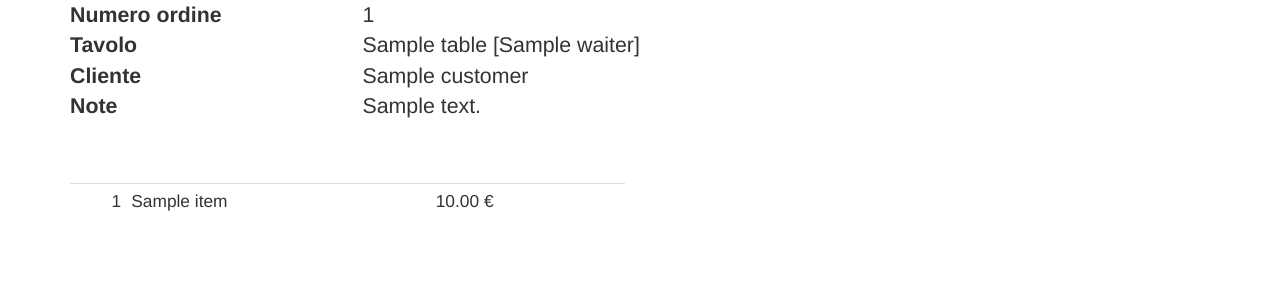
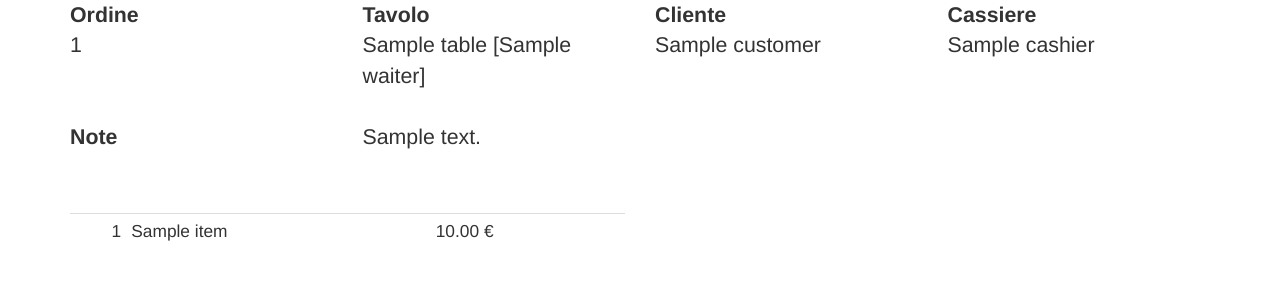
Before and after one commit to antocuni/ristomele, a Flask app: template server/templates/order.html in a window 1280 px wide. Shown: the top 300 px of the page. Run offline with Flask 2, Linux system fonts and the light colour scheme; the template is opened without the code that fills it: most values are stand-ins (such as "Sample title", 1, 10 or a date in 2020); parts of the project's set-up code (start-up, migrations or seed data) failed here and were passed over.

Commit message:
record the cashier who took the order, and display it everywhere

```diff
--- a/mobile/src/ristomele/gui/app.py
+++ b/mobile/src/ristomele/gui/app.py
@@ -43,6 +43,9 @@ class RistoMeleApp(App):
         config.setdefaults('server', {
             'host': '192.168.1.3',
             'port': '5000'
+        })
+        config.setdefaults('ristomele', {
+            'cashier': ''
         })
 
     def build_settings(self, settings):
@@ -170,7 +173,8 @@ class RistoMeleApp(App):
 
             Item(name='Caffe', price=1),
         ]
-        order = model.Order(table=table, menu=items)
+        order = model.Order(table=table, menu=items,
+                            cashier=self.config.get('ristomele', 'cashier'))
         screen = NewOrderScreen(name='menu', order=order)
         self.root.open(screen)
 
--- a/mobile/src/ristomele/model.py
+++ b/mobile/src/ristomele/model.py
@@ -50,6 +50,7 @@ class MenuItem(EventDispatcher):
 class Order(EventDispatcher):
     id = ObjectProperty()
     date = ObjectProperty()
+    cashier = StringProperty()
     table = ObjectProperty()
     customer = StringProperty()
     notes = StringProperty()
@@ -64,6 +65,7 @@ class Order(EventDispatcher):
         return cls(
             id = data.get('id'),
             date = date,
+            cashier = data['cashier'],
             table = table,
             customer = data['customer'],
             notes = data['notes'],
@@ -72,6 +74,7 @@ class Order(EventDispatcher):
 
     def as_dict(self):
         return dict(
+            cashier=self.cashier,
             table=self.table.name,
             waiter=self.table.waiter,
             customer=self.customer,
@@ -89,6 +92,7 @@ class Order(EventDispatcher):
             date = ''
         w('Numero ordine: %s %s' % (num, date))
         w('Tavolo: %s [%s]' % (self.table.name, self.table.waiter))
+        w('Cassiere: %s' % (self.cashier))
         w('Cliente: %s' % self.customer)
         w('')
         total = 0
--- a/mobile/src/ristomele/testing/test_model.py
+++ b/mobile/src/ristomele/testing/test_model.py
@@ -42,6 +42,7 @@ def test_Order_as_dict(example_order):
     d = example_order.as_dict()
     assert d == dict(
         table='11',
+        cashier='gian',
         waiter='anto',
         customer='pippo',
         notes='my notes',
@@ -62,6 +63,7 @@ def test_Menu_as_textural_recepit(example_order):
     assert txt == textwrap.dedent("""
         Numero ordine:
         Tavolo: 11 [anto]
+        Cassiere: gian
         Cliente: pippo
 
         Pasta                  x1  10.00
@@ -85,6 +87,7 @@ def test_Menu_as_textural_recepit(example_order):
     exp = textwrap.dedent("""
         Numero ordine: 1 [15/08 20:00]
         Tavolo: 11 [anto]
+        Cassiere: gian
         Cliente: pippo
         """).strip()
     assert txt.startswith(exp)
--- a/server/model.py
+++ b/server/model.py
@@ -16,6 +16,7 @@ class Table(db.Model):
 class Order(db.Model):
     id = db.Column(db.Integer, primary_key=True)
     date = db.Column(db.DATETIME)
+    cashier = db.Column(db.TEXT)
     table = db.Column(db.TEXT)
     waiter = db.Column(db.TEXT)
     customer = db.Column(db.TEXT)
@@ -26,6 +27,7 @@ class Order(db.Model):
     def from_dict(cls, data):
         return cls(
             date = datetime.now(),
+            cashier = data['cashier'],
             table = data['table'],
             waiter = data['waiter'],
             customer = data['customer'],
@@ -44,6 +46,7 @@ class Order(db.Model):
         return dict(
             id = self.id,
             date = self.date.strftime('%Y-%m-%d %H:%M:%S') if self.date else None,
+            cashier = self.cashier,
             table = self.table,
             waiter = self.waiter,
             customer = self.customer,
--- a/server/templates/order.html
+++ b/server/templates/order.html
@@ -7,26 +7,20 @@
   <body style="font-size: 16pt">
     <div class="container">
       <div class="row">
-        <div class="col-xs-3">
-          <b>Numero ordine</b>
-        </div>
-        <div class="col-xs-9">{{order.textual_id()}}</div>
+        <div class="col-xs-3"><b>Ordine</b></div>
+        <div class="col-xs-3"><b>Tavolo</b></div>
+        <div class="col-xs-3"><b>Cliente</b></div>
+        <div class="col-xs-3"><b>Cassiere</b></div>
       </div>
 
       <div class="row">
-        <div class="col-xs-3">
-          <b>Tavolo</b>
-        </div>
-        <div class="col-xs-9">{{order.table}} [{{order.waiter}}]</div>
+        <div class="col-xs-3">{{order.textual_id()}}</div>
+        <div class="col-xs-3">{{order.table}} [{{order.waiter}}]</div>
+        <div class="col-xs-3">{{order.customer}}</div>
+        <div class="col-xs-3">{{order.cashier}}</div>
       </div>
 
-      <div class="row">
-        <div class="col-xs-3">
-          <b>Cliente</b>
-        </div>
-        <div class="col-xs-9">{{order.customer}}</div>
-      </div>
-
+      <br>
       <div class="row">
         <div class="col-xs-3">
           <b>Note</b>
--- a/server/testing/test_server.py
+++ b/server/testing/test_server.py
@@ -24,6 +24,7 @@ def client(tmpdir, spooldir):
 def example_order_data():
     return dict(
         table='11',
+        cashier='gian',
         waiter='anto',
         customer='pippo',
         notes='my notes',
@@ -79,6 +80,7 @@ class TestServer(object):
                 'order': {
                     'id': 1,
                     'date': '2018-08-15 20:00:00',
+                    'cashier': ex['cashier'],
                     'table': ex['table'],
                     'waiter': ex['waiter'],
                     'customer': ex['customer'],
```
Also changed, not shown: mobile/src/data/settings.json (+7 -1 lines), 1 other file.
